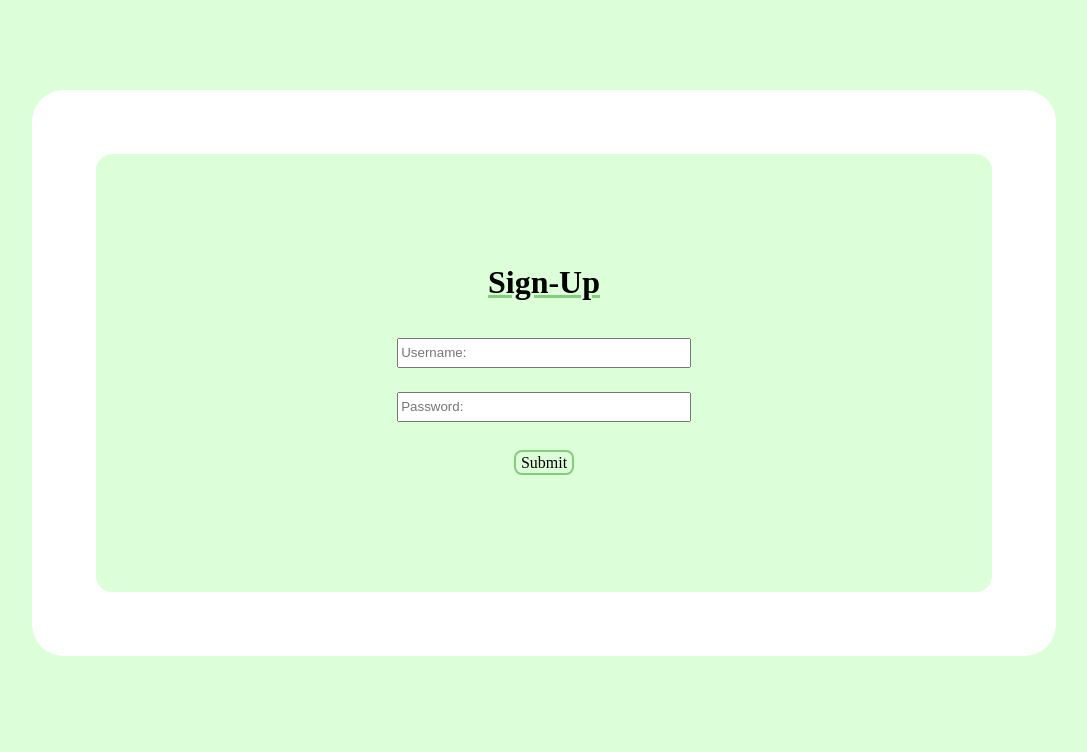
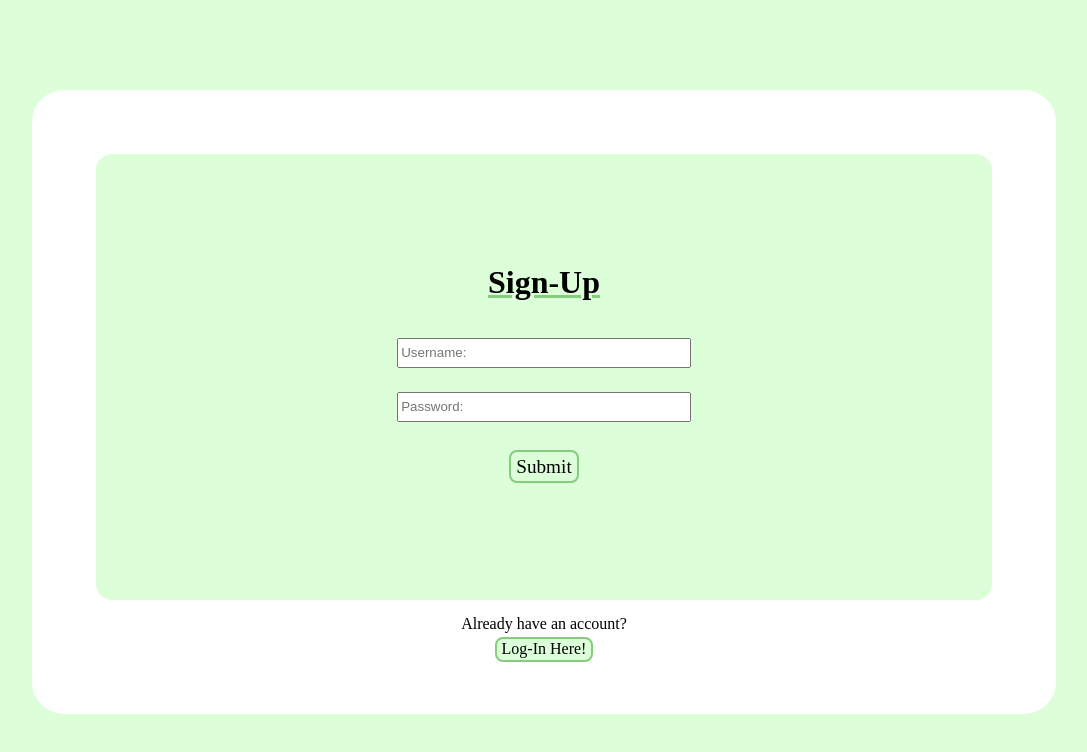
Before and after one commit to RaineBeauDubs/SecretFamilyRecipeFE, a React (Create React App) app in the folder recipes/: page /register in a window 1280 px wide. Shown: the top 752 px of the page, without its empty margins (96-1183 px from the left). Built offline with nearby package versions, Linux system fonts and the light colour scheme.

Commit message:
added link to login from register and vice versa

```diff
--- a/recipes/src/components/auth/Login.js
+++ b/recipes/src/components/auth/Login.js
@@ -1,5 +1,6 @@
 import React from 'react';
 import axios from 'axios';
+import { Link } from 'react-router-dom';
 
 import './auth.css';
 
@@ -52,6 +53,12 @@ class Login extends React.Component {
             <button className='fadeBttn' type='submit'>Submit</button>
           </form>
         </div>
+        <div>
+          <p>Don't have an account?</p>
+          <Link to='/register'>
+            <button className='fadeBttn'>Sign-Up Here!</button>
+          </Link>
+        </div>
       </div>
     )
   }
--- a/recipes/src/components/auth/Register.js
+++ b/recipes/src/components/auth/Register.js
@@ -1,5 +1,7 @@
 import React from 'react';
 import axios from 'axios';
+import { Link } from 'react-router-dom';
+
 
 import './auth.css';
 
@@ -52,6 +54,12 @@ class Register extends React.Component {
             <button className='fadeBttn' type='submit'>Submit</button>
           </form>
         </div>
+        <div>
+          <p>Already have an account?</p>
+          <Link to='/login'>
+            <button className='fadeBttn'>Log-In Here!</button>
+          </Link>
+        </div>
       </div>
     )
   }
--- a/recipes/src/components/auth/auth.css
+++ b/recipes/src/components/auth/auth.css
@@ -30,3 +30,8 @@
   width: 35%;
   margin-bottom: 1.5rem;
 }
+
+.authCard button {
+  font-size: 1.2rem;
+  padding: 0.3rem;
+}
```
